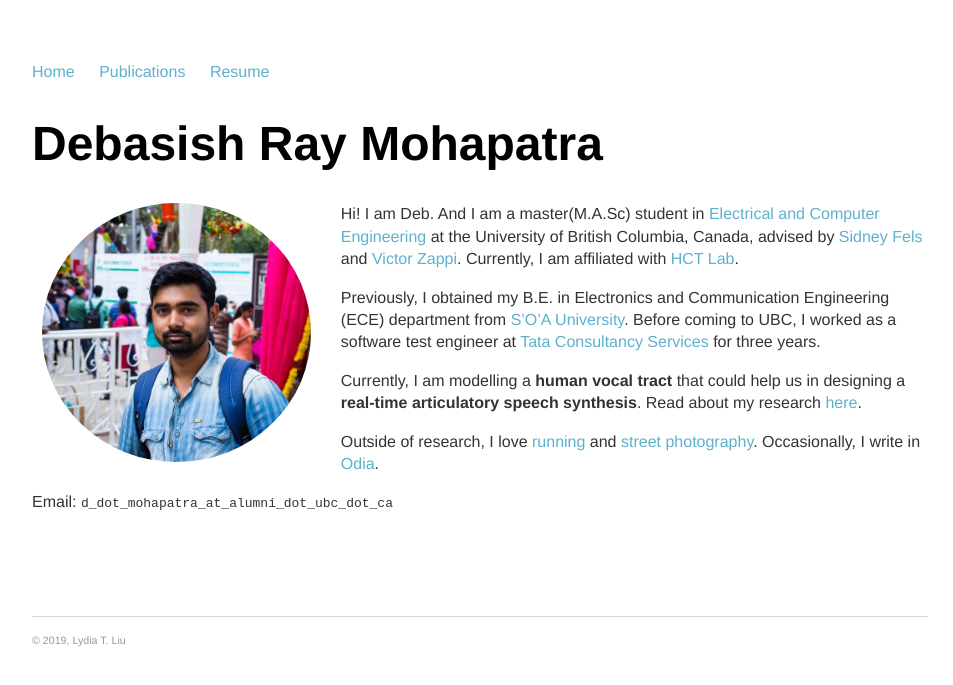
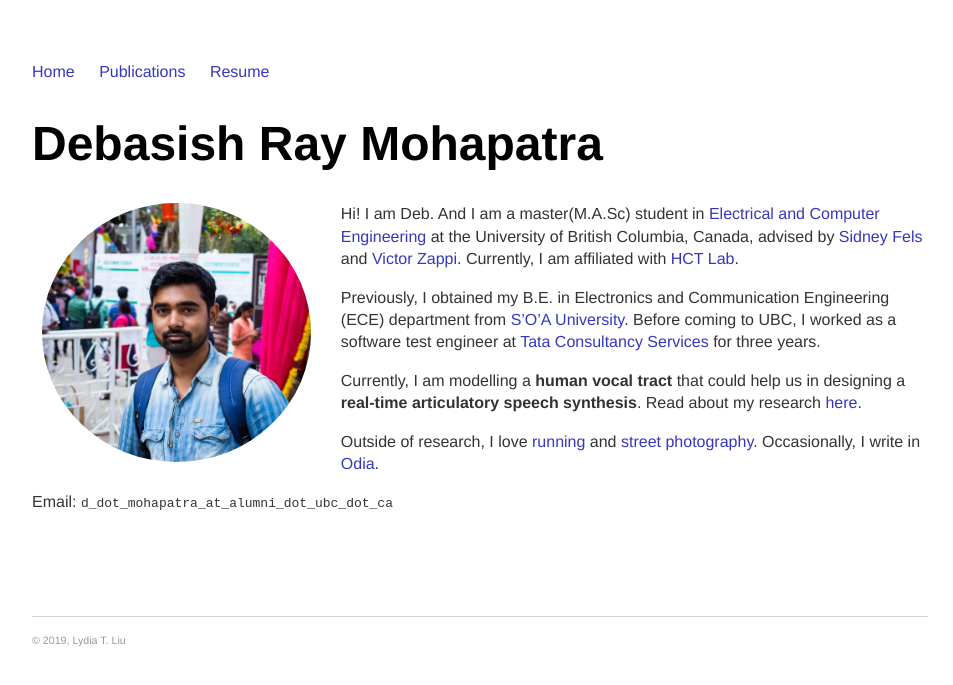
Before and after one commit to PramitSaha/debasishray19.github.io, a Jekyll site: the page built from index.md, in a window 1280 px wide. Shown: the top 685 px of the page, without its empty margins (160-1113 px from the left). Built offline with Jekyll 4.4.1, drawn with Linux system fonts in a browser that asks for light colours.

Commit message:
Update main.css

```diff
--- a/css/main.css
+++ b/css/main.css
@@ -14,7 +14,7 @@ nav ul li, footer ul li {
 }
 a {
     text-decoration: none;
-    color: #5eb0cc;
+    color: #3537bd;
 }
 a:hover {
     text-decoration: underline;
```
